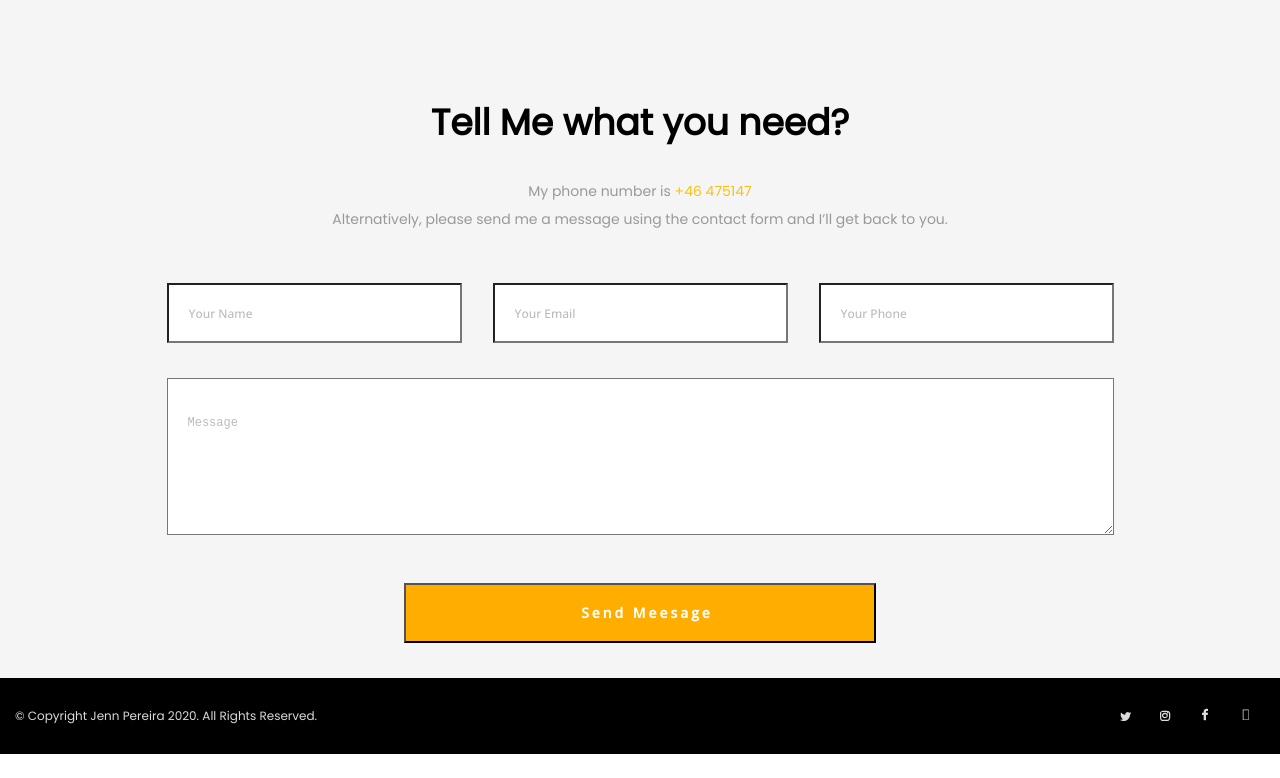
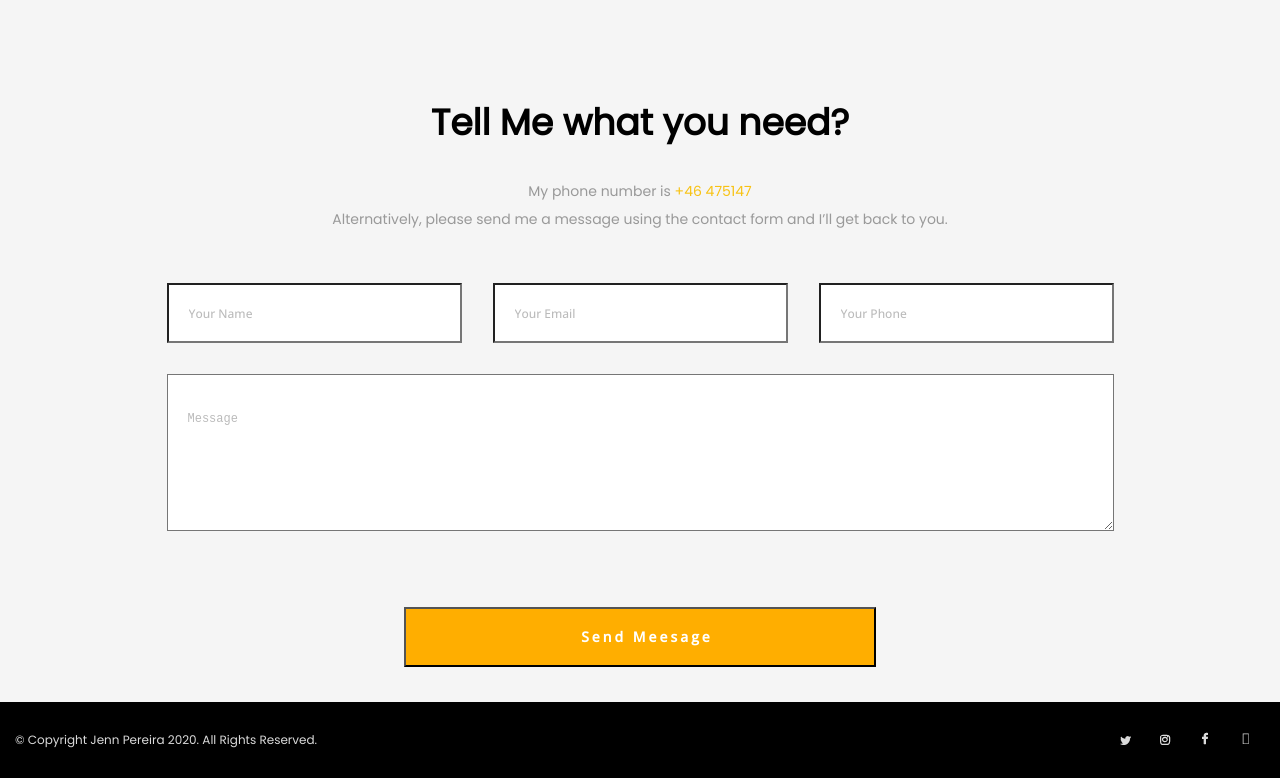
Before and after one commit to Sunrise-1337/Project-27.03, a plain HTML site: page index.html in a window 1280 px wide. Shown: the part 3281-4059 px from the top of the page. Before the commit the page ends 4035 px from the top, so only its background shows below. Drawn offline with nearby package versions, Linux system fonts and the light colour scheme.

Commit message:
Corsa_commit

```diff
--- a/css/style.css
+++ b/css/style.css
@@ -75,6 +75,7 @@ body {
   display: grid;
   grid-template-columns: repeat(5, 140px);
   justify-content: space-between;
+  flex-wrap: wrap;
 }
 
 .sixth-screen {
@@ -109,6 +110,7 @@ body {
 .sixth-screen__form--flex {
   padding-bottom: 35px;
   display: flex;
+  flex-wrap: wrap;
   gap: 31px;
 }
 .sixth-screen__input {
--- a/index.html
+++ b/index.html
@@ -140,15 +140,11 @@
                     <p class="sixth-screen__p sixth-screen__p--style">Alternatively, please send me a message using the contact form and I’ll get back to you.</p>
                 </div>
                 <div class="sixth-screen__wrapper sixth-screen__wrapper--contact-box">
-                    <div>
-                        <form class="sixth-screen__form sixth-screen__form--flex" action="">
-                            <input class="sixth-screen__input sixth-screen__input--your_name" type="text" name="name" placeholder="Your Name" required id="">
-                            <input class="sixth-screen__input sixth-screen__input--your_email" type="email" name="email" placeholder="Your Email" required id="">
-                            <input class="sixth-screen__input sixth-screen__input--your_phone" type="tel" name="phone" placeholder="Your Phone" required id="">
-                        </form>
-                    </div>
-                    <textarea class="sixth-screen__textarea sixth-screen__textarea--text" name="message" placeholder="Message" required id="" cols="30" rows="10"></textarea>
                     <form class="sixth-screen__form sixth-screen__form--flex" action="">
+                        <input class="sixth-screen__input sixth-screen__input--your_name" type="text" name="name" placeholder="Your Name" required id="">
+                        <input class="sixth-screen__input sixth-screen__input--your_email" type="email" name="email" placeholder="Your Email" required id="">
+                        <input class="sixth-screen__input sixth-screen__input--your_phone" type="tel" name="phone" placeholder="Your Phone" required id="">
+                        <textarea class="sixth-screen__textarea sixth-screen__textarea--text" name="message" placeholder="Message" required id="" cols="30" rows="10"></textarea>
                         <input class="sixth-screen__input sixth-screen__input--send_meesage" type="submit" value="Send Meesage">
                     </form>
                 </div>
```
